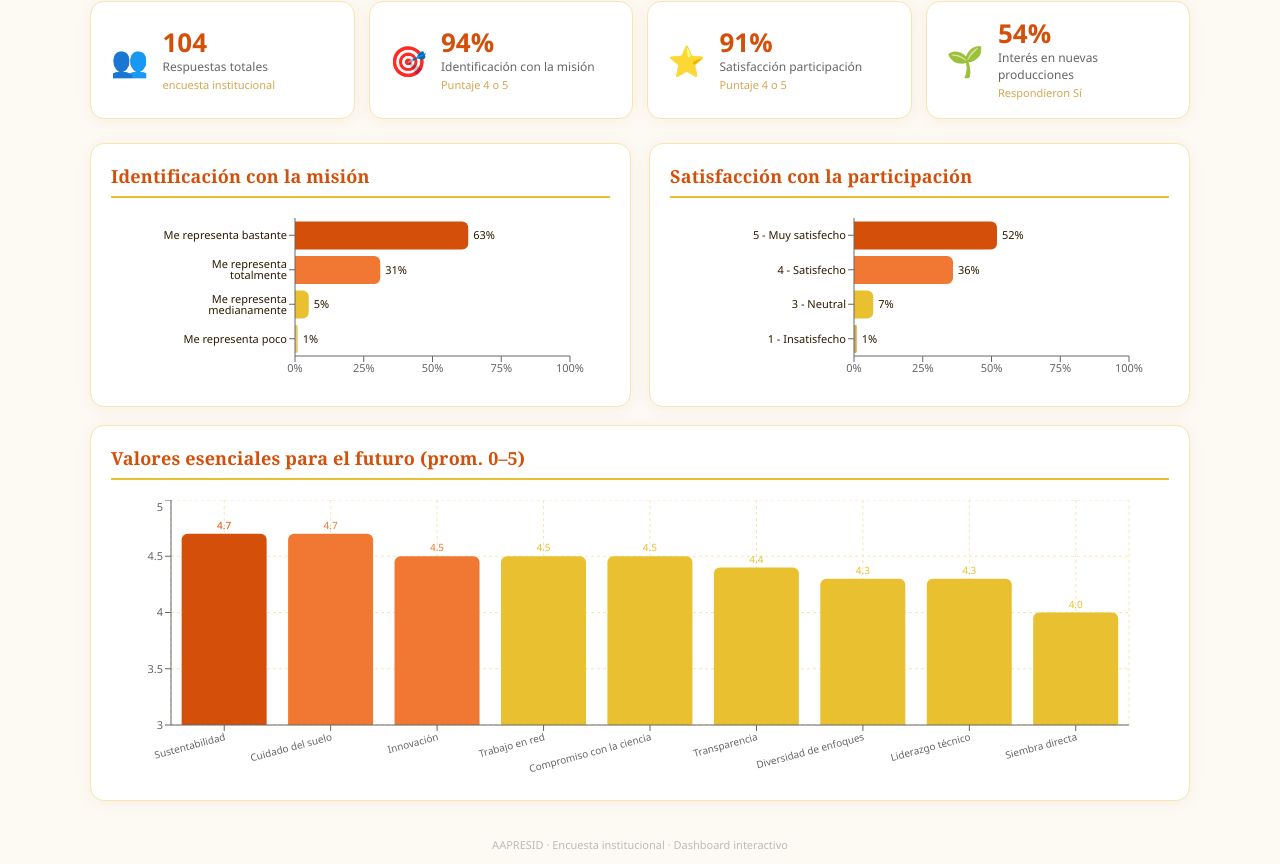
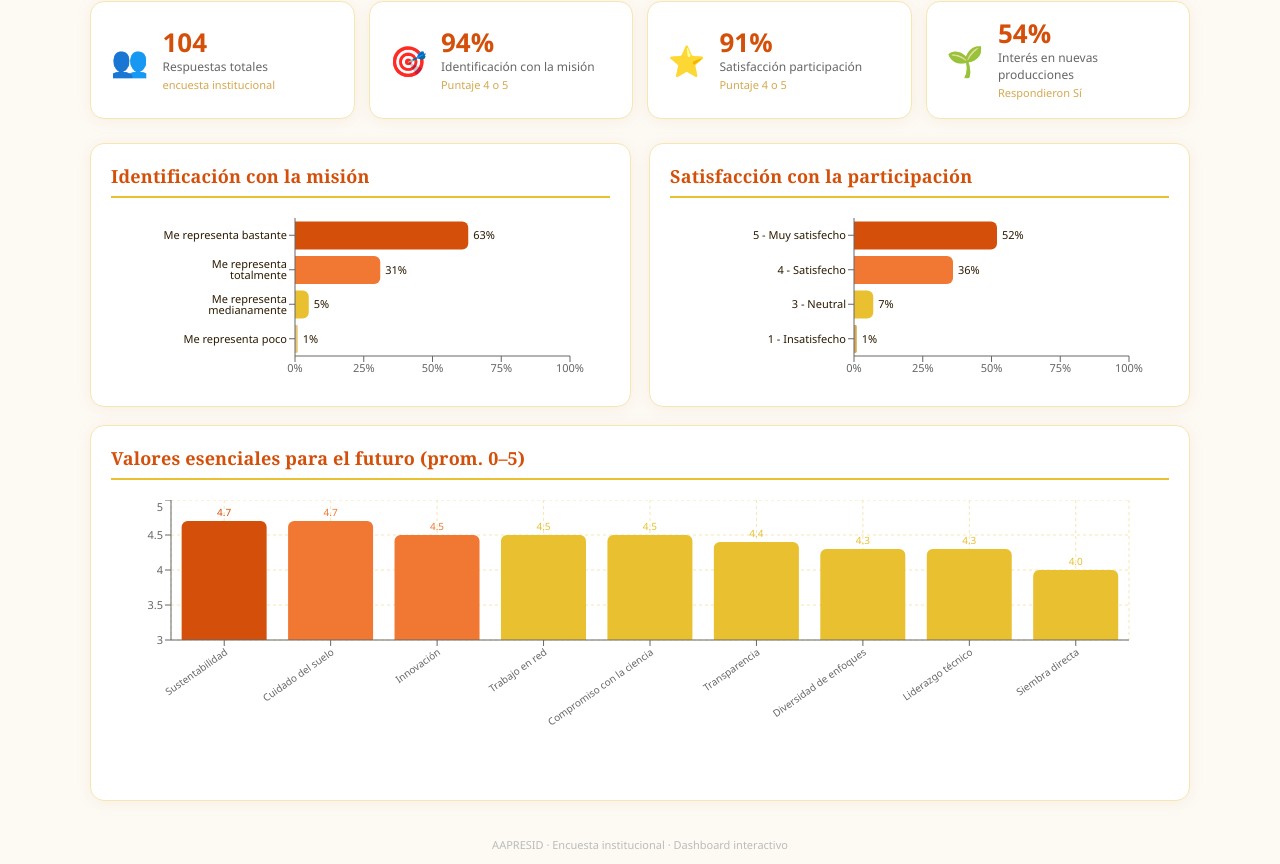
Before and after one commit to magadguezlalli/aapresid1, a React (Create React App) app: page / in a window 1280 px wide. Shown: the part 217-1081 px from the top of the page. Built offline with nearby package versions, Linux system fonts and the light colour scheme.

Commit message:
fix eje x valores

```diff
--- a/src/App.js
+++ b/src/App.js
@@ -522,9 +522,9 @@ export default function Dashboard() {
               <Card style={{ gridColumn:"1/-1" }}>
                 <STitle>Valores esenciales para el futuro (prom. 0–5)</STitle>
                 <ResponsiveContainer width="100%" height={280}>
-                  <BarChart data={valoresData} margin={{ left:0, right:40 }}>
+                  <BarChart data={valoresData} margin={{ left:0, right:40, bottom:60 }}>
                     <CartesianGrid strokeDasharray="3 3" stroke={C6}/>
-                    <XAxis dataKey="name" tick={{ fontSize:10 }} interval={0} angle={-15} textAnchor="end" height={55}/>
+                    <XAxis dataKey="name" tick={{ fontSize:10 }} interval={0} angle={-35} textAnchor="end" height={80}/>
                     <YAxis domain={[3,5]} tick={{ fontSize:11 }}/>
                     <Tooltip content={<CT/>}/>
                     <Bar dataKey="score" name="Prom. (0-5)" radius={[6,6,0,0]} label={{ position:"top", formatter:v=>v.toFixed(1), fontSize:10 }}>
@@ -561,7 +561,7 @@ export default function Dashboard() {
             <Card style={{ gridColumn:"1/-1" }}>
               <STitle>Esencialidad de valores para AAPRESID del futuro (prom. 0–5)</STitle>
               <ResponsiveContainer width="100%" height={300}>
-                <BarChart data={valoresData} margin={{ left:0, right:40 }}>
+                <BarChart data={valoresData} margin={{ left:0, right:40, bottom:60 }}>
                   <CartesianGrid strokeDasharray="3 3" stroke={C6}/>
                   <XAxis dataKey="name" tick={{ fontSize:10 }} interval={0} angle={-20} textAnchor="end" height={60}/>
                   <YAxis domain={[3,5]} tick={{ fontSize:11 }}/>
```
